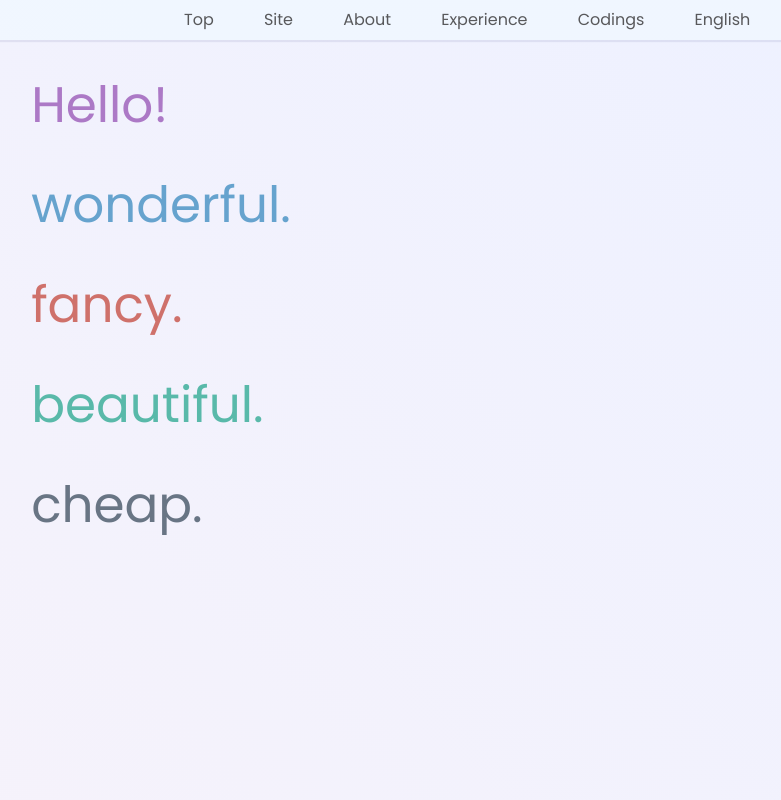
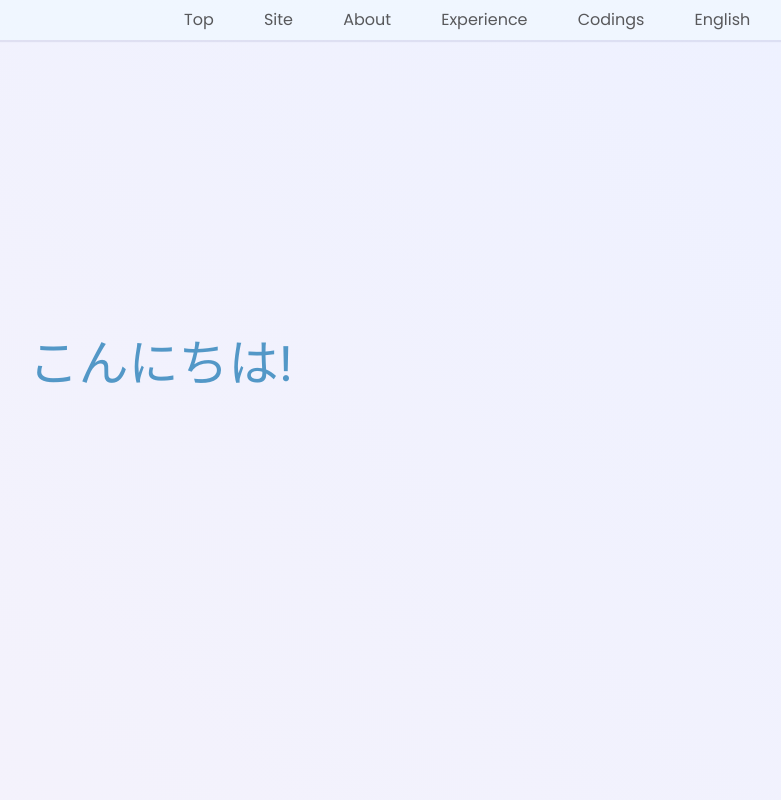
Before and after one commit to khiz125/my-next-portfolio, a Next.js app: page / in a window 1280 px wide. Shown: the top 800 px of the page, without its empty margins (479-1260 px from the left). Built offline with nearby package versions, Linux system fonts and the light colour scheme.

Commit message:
feat: add styles in Top.tsx

```diff
--- a/src/pages/Top.tsx
+++ b/src/pages/Top.tsx
@@ -1,25 +1,61 @@
 import React, { useState, useEffect } from 'react';
 import { Player } from '@lottiefiles/react-lottie-player';
 // import animationData from "../../public/assets/hi.json";
-import { motion } from "framer-motion";
+import { motion, AnimatePresence } from "framer-motion";
 import styles from "../styles/Top.module.css";
 
 const Top = () => {
 
+  const items = [
+    {
+      id: 1,
+      text: "Hello!",
+      color: "#8e44ad"
+    },
+    {
+      id: 2,
+      text: "こんにちは!",
+      color: "#2980b9"
+    },
+    {
+      id: 3,
+      text: "Bonjour!",
+      color: "#c0392b"
+    },
+    {
+      id: 4,
+      text: "Hola!",
+      color: "#16a085"
+    },
+  ];
+
+  const [index, setIndex] = useState<number>(0);
+
+  useEffect(() => {
+    const id = setInterval(() => {
+      setIndex((state) => {
+        if (state >= items.length - 1) return 0;
+        return state + 1;
+      });
+    }, 3000);
+    return () => clearInterval(id);
+  }, []);
+
   return (
-    <div id="top" className={styles.text}>
-      <motion.div
-        initial={{ opacity: 0 }}
-        animate={{ opacity: 1, y: [50, 0] }}
-        transition={{ duration: 0.8, ease: "easeOut", repeat: Infinity, repeatDelay: 2
-        }}
-      >
-        <div className={styles.wisteria}>Hello!</div>
-        <div className={styles.belize}>wonderful.</div>
-        <div className={styles.pomegranate}>fancy.</div>
-        <div className={styles.green}>beautiful.</div>
-        <div className={styles.midnight}>cheap.</div>
-      </motion.div>
+    <div id="top">
+      <AnimatePresence>
+        <motion.div
+          className={styles.text}
+          key={items[index].id}
+          style={{color: `${items[index].color}`}}
+          initial={{ opacity: 0 }}
+          animate={{ opacity: 1, y: [-20, 0] }}
+          exit={{ y: 20, opacity: 0 }}
+          transition={{ease: "easeInOut"}}
+        >
+          {items[index].text}
+        </motion.div>
+      </AnimatePresence>
       {/*
       <Player
         autoplay
@@ -30,7 +66,6 @@ const Top = () => {
         style={{ zIndex: 1 }}
       />
       */}
-
     </div >
   )
 }
--- a/src/pages/_app.tsx
+++ b/src/pages/_app.tsx
@@ -1,15 +1,12 @@
 import '../styles/globals.css'
 import 'sanitize.css'
 import Layout from '../components/Layout'
-import { AnimatePresence } from 'framer-motion';
 import type { AppProps } from 'next/app'
 
 function MyApp({ Component, pageProps }: AppProps) {
   return (
     <Layout>
-      <AnimatePresence mode="wait">
-        <Component {...pageProps} />
-      </AnimatePresence>
+      <Component {...pageProps} />
     </Layout>
   )
 }
--- a/src/styles/Top.module.css
+++ b/src/styles/Top.module.css
@@ -8,23 +8,3 @@
   justify-content: center;
   overflow: hidden;
 }
-
-.wisteria {
-  color: #8e44ad;
-}
-
-.belize {
-  color: #2980b9;
-}
-
-.pomegranate {
-  color: #c0392b;
-}
-
-.green {
-  color: #16a085;
-}
-
-.midnight {
-  color: #2c3e50;
-}
```
